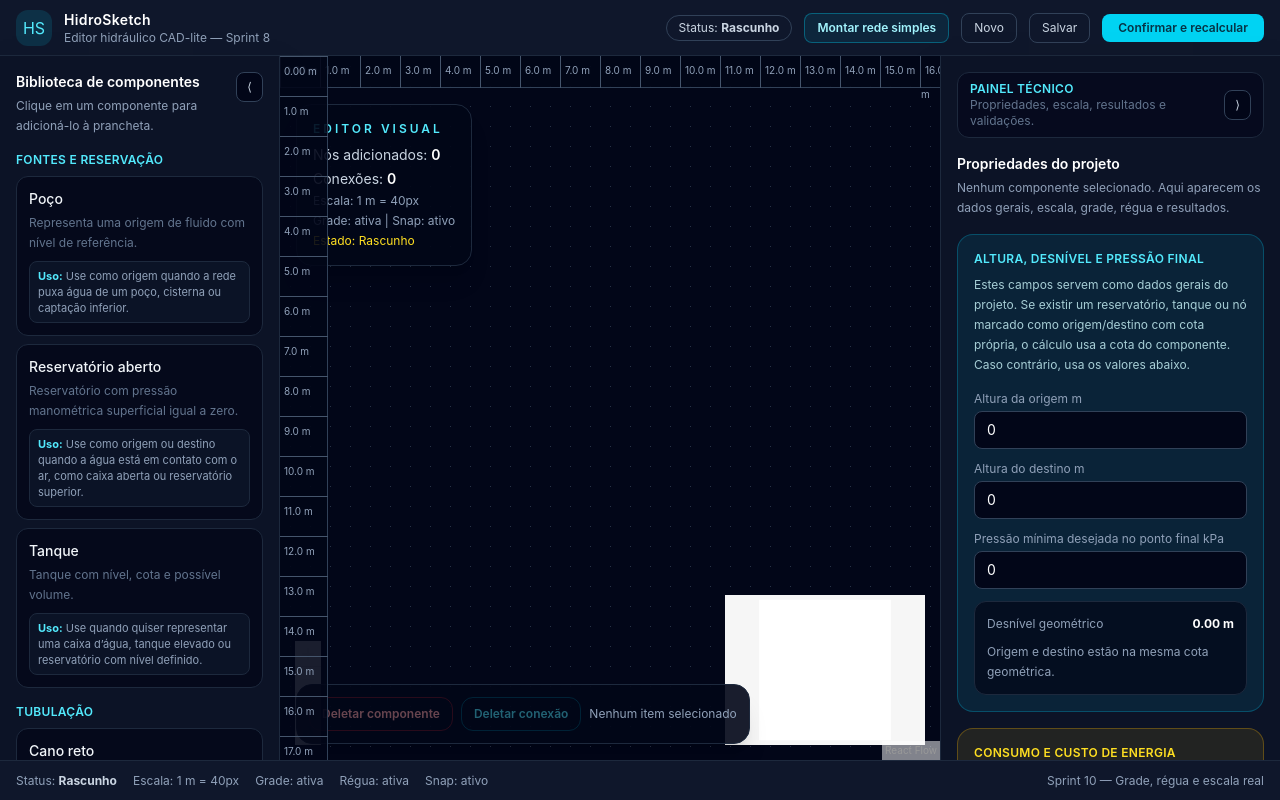
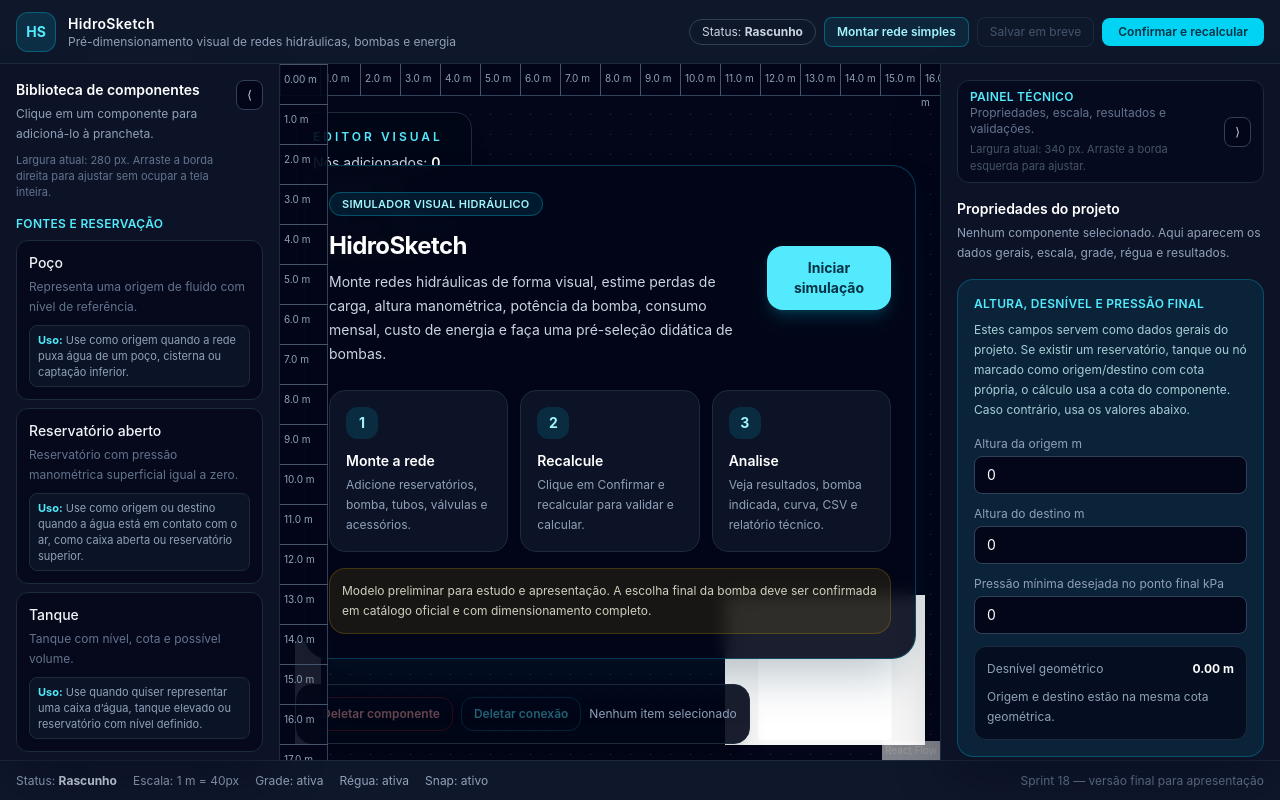
Before and after one commit to juliosadesign/HidrosKetch, a React (Vite) app: page / in a window 1280 px wide. Built offline with nearby package versions, Linux system fonts and the light colour scheme.

Commit message:
Finaliza HidroSketch para deploy

```diff
--- a/src/components/layout/AppLayout.tsx
+++ b/src/components/layout/AppLayout.tsx
@@ -1,4 +1,5 @@
 import { useMemo, useRef, useState } from "react";
+import type { MouseEvent as ReactMouseEvent } from "react";
 import { useEdgesState, useNodesState } from "@xyflow/react";
 
 import { Topbar } from "./Topbar";
@@ -28,12 +29,30 @@ import { createSimpleHydraulicNetworkTemplate } from "../../editor/templates/sim
 const initialNodes: HydroFlowNode[] = [];
 const initialEdges: HydroFlowEdge[] = [];
 
+const SIDEBAR_COLLAPSED_WIDTH = 72;
+const SIDEBAR_DEFAULT_WIDTH = 280;
+const SIDEBAR_MIN_WIDTH = 220;
+const SIDEBAR_MAX_WIDTH = 420;
+
+const PROPERTIES_COLLAPSED_WIDTH = 52;
+const PROPERTIES_DEFAULT_WIDTH = 340;
+const PROPERTIES_MIN_WIDTH = 300;
+const PROPERTIES_MAX_WIDTH = 520;
+
+function clamp(value: number, min: number, max: number) {
+  return Math.min(Math.max(value, min), max);
+}
+
 export function AppLayout() {
   const requestCounterRef = useRef(0);
 
   const [addRequest, setAddRequest] = useState<AddComponentRequest | null>(null);
   const [isSidebarOpen, setIsSidebarOpen] = useState(true);
   const [isPropertiesPanelOpen, setIsPropertiesPanelOpen] = useState(true);
+  const [sidebarWidth, setSidebarWidth] = useState(SIDEBAR_DEFAULT_WIDTH);
+  const [propertiesPanelWidth, setPropertiesPanelWidth] = useState(
+    PROPERTIES_DEFAULT_WIDTH
+  );
 
   const [nodes, setNodes, onNodesChange] =
     useNodesState<HydroFlowNode>(initialNodes);
@@ -92,6 +111,63 @@ export function AppLayout() {
 
   const validationErrorCount =
     calculationState.lastValidation?.errors.length ?? 0;
+
+  const leftColumnWidth = isSidebarOpen
+    ? sidebarWidth
+    : SIDEBAR_COLLAPSED_WIDTH;
+
+  const rightColumnWidth = isPropertiesPanelOpen
+    ? propertiesPanelWidth
+    : PROPERTIES_COLLAPSED_WIDTH;
+
+  function handleStartSidebarResize(
+    event: ReactMouseEvent<HTMLDivElement>
+  ) {
+    startPanelResize("left", event, sidebarWidth);
+  }
+
+  function handleStartPropertiesResize(
+    event: ReactMouseEvent<HTMLDivElement>
+  ) {
+    startPanelResize("right", event, propertiesPanelWidth);
+  }
+
+  function startPanelResize(
+    side: "left" | "right",
+    event: ReactMouseEvent<HTMLDivElement>,
+    startWidth: number
+  ) {
+    event.preventDefault();
+
+    const startX = event.clientX;
+    document.body.style.cursor = "col-resize";
+    document.body.style.userSelect = "none";
+
+    function handleMouseMove(moveEvent: MouseEvent) {
+      const delta = moveEvent.clientX - startX;
+
+      if (side === "left") {
+        setSidebarWidth(
+          clamp(startWidth + delta, SIDEBAR_MIN_WIDTH, SIDEBAR_MAX_WIDTH)
+        );
+        return;
+      }
+
+      setPropertiesPanelWidth(
+        clamp(startWidth - delta, PROPERTIES_MIN_WIDTH, PROPERTIES_MAX_WIDTH)
+      );
+    }
+
+    function handleMouseUp() {
+      document.removeEventListener("mousemove", handleMouseMove);
+      document.removeEventListener("mouseup", handleMouseUp);
+      document.body.style.cursor = "";
+      document.body.style.userSelect = "";
+    }
+
+    document.addEventListener("mousemove", handleMouseMove);
+    document.addEventListener("mouseup", handleMouseUp);
+  }
 
   function handleAddComponent(component: ComponentCatalogItem) {
     requestCounterRef.current += 1;
@@ -162,14 +238,8 @@ export function AppLayout() {
     if (calculationAttempt.status === "blocked") {
       setCalculationState((previousState) => ({
         status: "blocked",
-
-        // Sprint 9:
-        // preserva o último resultado válido mesmo quando a nova tentativa falha.
         lastResult: previousState.lastResult,
-
         lastValidation: calculationAttempt.validation,
-
-        // mantém a data do último cálculo válido.
         lastCalculatedAt: previousState.lastCalculatedAt,
       }));
 
@@ -180,10 +250,7 @@ export function AppLayout() {
     if (calculationAttempt.status === "failed") {
       setCalculationState((previousState) => ({
         status: "failed",
-
-        // Também preservamos o último resultado válido em caso de falha técnica.
         lastResult: previousState.lastResult,
-
         lastValidation: calculationAttempt.validation,
         lastCalculatedAt: previousState.lastCalculatedAt,
       }));
@@ -212,20 +279,17 @@ export function AppLayout() {
       />
 
       <main
-        className={`grid min-h-0 flex-1 transition-[grid-template-columns] duration-300 ease-in-out ${
-          isSidebarOpen
-            ? isPropertiesPanelOpen
-              ? "grid-cols-[280px_1fr_340px]"
-              : "grid-cols-[280px_1fr_52px]"
-            : isPropertiesPanelOpen
-              ? "grid-cols-[72px_1fr_340px]"
-              : "grid-cols-[72px_1fr_52px]"
-        }`}
+        className="grid min-h-0 flex-1 transition-[grid-template-columns] duration-200 ease-in-out"
+        style={{
+          gridTemplateColumns: `${leftColumnWidth}px minmax(0,1fr) ${rightColumnWidth}px`,
+        }}
       >
         <Sidebar
           isCollapsed={!isSidebarOpen}
           onToggle={() => setIsSidebarOpen((current) => !current)}
           onAddComponent={handleAddComponent}
+          onResizeStart={handleStartSidebarResize}
+          widthPx={sidebarWidth}
         />
 
         <HydroSketchCanvas
@@ -243,6 +307,7 @@ export function AppLayout() {
           projectState={projectState}
           setProjectState={setProjectState}
           scaleSettings={scaleSettings}
+          onCreateSimpleNetwork={handleCreateSimpleNetwork}
         />
 
         <PropertiesPanel
@@ -255,6 +320,8 @@ export function AppLayout() {
           onUpdateEnergySettings={updateEnergySettings}
           isCollapsed={!isPropertiesPanelOpen}
           onToggle={() => setIsPropertiesPanelOpen((current) => !current)}
+          onResizeStart={handleStartPropertiesResize}
+          widthPx={propertiesPanelWidth}
           onUpdateSelectedNodeData={updateSelectedNodeData}
         />
       </main>
--- a/src/components/layout/BottomStatusBar.tsx
+++ b/src/components/layout/BottomStatusBar.tsx
@@ -13,10 +13,10 @@ export function BottomStatusBar({
   scaleSettings,
 }: BottomStatusBarProps) {
   return (
-    <footer className="flex h-10 items-center justify-between border-t border-slate-800 bg-slate-900 px-4 text-xs text-slate-400">
-      <div className="flex items-center gap-4">
-        <span>
-          Status:{" "}
+    <footer className="flex h-10 items-center justify-between gap-4 border-t border-slate-800 bg-slate-900 px-4 text-xs text-slate-400">
+      <div className="flex min-w-0 items-center gap-4 overflow-hidden">
+        <span className="shrink-0">
+          Status: {" "}
           <strong
             className={
               projectState === "calculated"
@@ -34,14 +34,22 @@ export function BottomStatusBar({
           </strong>
         </span>
 
-        <span>Escala: 1 m = {scaleSettings.pixelsPerMeter}px</span>
-        <span>Grade: {scaleSettings.gridEnabled ? "ativa" : "inativa"}</span>
-        <span>Régua: {scaleSettings.rulerEnabled ? "ativa" : "inativa"}</span>
-        <span>Snap: {scaleSettings.snapEnabled ? "ativo" : "inativo"}</span>
+        <span className="hidden shrink-0 sm:inline">
+          Escala: 1 m = {scaleSettings.pixelsPerMeter}px
+        </span>
+        <span className="hidden shrink-0 md:inline">
+          Grade: {scaleSettings.gridEnabled ? "ativa" : "inativa"}
+        </span>
+        <span className="hidden shrink-0 md:inline">
+          Régua: {scaleSettings.rulerEnabled ? "ativa" : "inativa"}
+        </span>
+        <span className="hidden shrink-0 lg:inline">
+          Snap: {scaleSettings.snapEnabled ? "ativo" : "inativo"}
+        </span>
       </div>
 
-      <div className="flex items-center gap-4">
-        <span>Sprint 10 — Grade, régua e escala real</span>
+      <div className="hidden shrink-0 items-center gap-4 text-slate-500 sm:flex">
+        <span>Sprint 18 — versão final para apresentação</span>
       </div>
     </footer>
   );
--- a/src/components/layout/Sidebar.tsx
+++ b/src/components/layout/Sidebar.tsx
@@ -1,3 +1,5 @@
+import type { MouseEvent as ReactMouseEvent } from "react";
+
 import { COMPONENT_CATALOG } from "../../domain/catalogs/componentCatalog";
 import type { ComponentCatalogItem } from "../../domain/catalogs/componentCatalog";
 import { getComponentUsageGuide } from "../../domain/catalogs/componentHelp";
@@ -6,6 +8,8 @@ type SidebarProps = {
   isCollapsed: boolean;
   onToggle: () => void;
   onAddComponent: (component: ComponentCatalogItem) => void;
+  onResizeStart: (event: ReactMouseEvent<HTMLDivElement>) => void;
+  widthPx: number;
 };
 
 function groupCatalogByCategory() {
@@ -24,10 +28,13 @@ function groupCatalogByCategory() {
 
 // Biblioteca lateral de componentes.
 // Sprint 13A: barra retrátil para liberar espaço para a prancheta.
+// Sprint 18: largura ajustável pelo mouse com limite mínimo e máximo.
 export function Sidebar({
   isCollapsed,
   onToggle,
   onAddComponent,
+  onResizeStart,
+  widthPx,
 }: SidebarProps) {
   const groupedCatalog = groupCatalogByCategory();
 
@@ -53,7 +60,15 @@ export function Sidebar({
   }
 
   return (
-    <aside className="min-h-0 overflow-y-auto border-r border-slate-800 bg-slate-900/80 p-4 shadow-2xl shadow-slate-950/40">
+    <aside className="relative min-h-0 overflow-y-auto border-r border-slate-800 bg-slate-900/80 p-4 shadow-2xl shadow-slate-950/40">
+      <div
+        role="separator"
+        aria-label="Redimensionar biblioteca de componentes"
+        title="Arraste para aumentar ou reduzir a biblioteca de componentes"
+        onMouseDown={onResizeStart}
+        className="absolute right-0 top-0 z-20 h-full w-2 cursor-col-resize bg-transparent transition hover:bg-cyan-400/25"
+      />
+
       <div className="mb-4 flex items-start justify-between gap-3">
         <div>
           <h2 className="text-sm font-semibold text-white">
@@ -62,6 +77,11 @@ export function Sidebar({
 
           <p className="mt-1 text-xs leading-5 text-slate-400">
             Clique em um componente para adicioná-lo à prancheta.
+          </p>
+
+          <p className="mt-2 text-[11px] leading-4 text-slate-500">
+            Largura atual: {Math.round(widthPx)} px. Arraste a borda direita
+            para ajustar sem ocupar a tela inteira.
           </p>
         </div>
 
--- a/src/components/layout/Topbar.tsx
+++ b/src/components/layout/Topbar.tsx
@@ -8,6 +8,18 @@ type TopbarProps = {
   validationErrorCount: number;
 };
 
+function getStatusLabel(projectState: ProjectVisualState) {
+  if (projectState === "calculated") return "Calculado";
+  if (projectState === "outdated") return "Desatualizado";
+  return "Rascunho";
+}
+
+function getStatusClass(projectState: ProjectVisualState) {
+  if (projectState === "calculated") return "text-emerald-300";
+  if (projectState === "outdated") return "text-yellow-300";
+  return "text-slate-300";
+}
+
 export function Topbar({
   projectState,
   onConfirmCalculate,
@@ -15,40 +27,25 @@ export function Topbar({
   validationErrorCount,
 }: TopbarProps) {
   return (
-    <header className="flex h-14 items-center justify-between border-b border-slate-800 bg-slate-900 px-4">
-      <div className="flex items-center gap-3">
-        <div className="flex h-9 w-9 items-center justify-center rounded-xl bg-cyan-500/15 text-cyan-300">
+    <header className="flex h-16 items-center justify-between gap-4 border-b border-slate-800 bg-slate-900 px-4">
+      <div className="flex min-w-0 items-center gap-3">
+        <div className="flex h-10 w-10 shrink-0 items-center justify-center rounded-xl border border-cyan-400/30 bg-cyan-500/15 text-sm font-bold text-cyan-300">
           HS
         </div>
 
-        <div>
-          <h1 className="text-sm font-semibold tracking-wide text-white">
+        <div className="min-w-0">
+          <h1 className="truncate text-sm font-semibold tracking-wide text-white">
             HidroSketch
           </h1>
-          <p className="text-xs text-slate-400">
-            Editor hidráulico CAD-lite — Sprint 8
+          <p className="truncate text-xs text-slate-400">
+            Pré-dimensionamento visual de redes hidráulicas, bombas e energia
           </p>
         </div>
       </div>
 
-      <div className="flex items-center gap-3">
+      <div className="flex shrink-0 items-center gap-2">
         <span className="rounded-full border border-slate-700 px-3 py-1 text-xs text-slate-300">
-          Status:{" "}
-          <strong
-            className={
-              projectState === "calculated"
-                ? "text-emerald-300"
-                : projectState === "outdated"
-                  ? "text-yellow-300"
-                  : "text-slate-300"
-            }
-          >
-            {projectState === "calculated"
-              ? "Calculado"
-              : projectState === "outdated"
-                ? "Desatualizado"
-                : "Rascunho"}
-          </strong>
+          Status: <strong className={getStatusClass(projectState)}>{getStatusLabel(projectState)}</strong>
         </span>
 
         {validationErrorCount > 0 && (
@@ -66,12 +63,13 @@ export function Topbar({
           Montar rede simples
         </button>
 
-        <button className="rounded-lg border border-slate-700 px-3 py-1.5 text-xs text-slate-300 hover:bg-slate-800">
-          Novo
-        </button>
-
-        <button className="rounded-lg border border-slate-700 px-3 py-1.5 text-xs text-slate-300 hover:bg-slate-800">
-          Salvar
+        <button
+          type="button"
+          disabled
+          className="hidden rounded-lg border border-slate-800 px-3 py-1.5 text-xs text-slate-600 lg:inline-flex"
+          title="Funcionalidade reservada para versão futura."
+        >
+          Salvar em breve
         </button>
 
         <ConfirmCalculateButton
--- a/src/components/panels/PropertiesPanel.tsx
+++ b/src/components/panels/PropertiesPanel.tsx
@@ -1,3 +1,5 @@
+import type { MouseEvent as ReactMouseEvent } from "react";
+
 import type {
     EditorScaleSettings,
     HydroFlowNode,
@@ -29,6 +31,8 @@ import type {
     energySettings: ProjectEnergySettings;
     isCollapsed: boolean;
     onToggle: () => void;
+    onResizeStart: (event: ReactMouseEvent<HTMLDivElement>) => void;
+    widthPx: number;
     onUpdateScaleSettings: UpdateScaleSettings;
     onUpdateEnergySettings: UpdateProjectEnergySettings;
     onUpdateSelectedNodeData: UpdateSelectedNodeData;
@@ -86,6 +90,8 @@ import type {
     energySettings,
     isCollapsed,
     onToggle,
+    onResizeStart,
+    widthPx,
     onUpdateScaleSettings,
     onUpdateEnergySettings,
     onUpdateSelectedNodeData,
@@ -205,7 +211,15 @@ import type {
     }
 
     return (
-      <aside className="min-h-0 overflow-y-auto border-l border-slate-800 bg-slate-900/80 p-4 shadow-2xl shadow-slate-950/40">
+      <aside className="relative min-h-0 overflow-y-auto border-l border-slate-800 bg-slate-900/80 p-4 shadow-2xl shadow-slate-950/40">
+        <div
+          role="separator"
+          aria-label="Redimensionar painel técnico"
+          title="Arraste para aumentar ou reduzir o painel técnico"
+          onMouseDown={onResizeStart}
+          className="absolute left-0 top-0 z-20 h-full w-2 cursor-col-resize bg-transparent transition hover:bg-cyan-400/25"
+        />
+
         <div className="mb-4 flex items-center justify-between gap-3 rounded-xl border border-slate-800 bg-slate-950/60 px-3 py-2">
           <div>
             <h2 className="text-xs font-semibold uppercase tracking-wide text-cyan-300">
@@ -213,6 +227,10 @@ import type {
             </h2>
             <p className="text-xs text-slate-500">
               Propriedades, escala, resultados e validações.
+            </p>
+            <p className="mt-1 text-[11px] text-slate-600">
+              Largura atual: {Math.round(widthPx)} px. Arraste a borda esquerda
+              para ajustar.
             </p>
           </div>
 
--- a/src/editor/HydroSketchCanvas.tsx
+++ b/src/editor/HydroSketchCanvas.tsx
@@ -34,12 +34,83 @@ type HydroSketchCanvasProps = {
   setProjectState: Dispatch<SetStateAction<ProjectVisualState>>;
 
   scaleSettings: EditorScaleSettings;
+  onCreateSimpleNetwork: () => void;
 };
 
+function EmptyProjectIntro({
+  onCreateSimpleNetwork,
+}: {
+  onCreateSimpleNetwork: () => void;
+}) {
+  return (
+    <div className="pointer-events-none absolute inset-0 z-10 flex items-center justify-center p-6">
+      <section className="pointer-events-auto w-full max-w-3xl rounded-3xl border border-cyan-500/30 bg-slate-950/90 p-6 shadow-2xl shadow-cyan-950/30 backdrop-blur">
+        <div className="flex flex-col gap-5 lg:flex-row lg:items-center lg:justify-between">
+          <div>
+            <span className="rounded-full border border-cyan-400/30 bg-cyan-400/10 px-3 py-1 text-[11px] font-semibold uppercase tracking-wide text-cyan-200">
+              Simulador visual hidráulico
+            </span>
+
+            <h2 className="mt-4 text-2xl font-bold tracking-tight text-white">
+              HidroSketch
+            </h2>
+
+            <p className="mt-2 max-w-xl text-sm leading-6 text-slate-300">
+              Monte redes hidráulicas de forma visual, estime perdas de carga,
+              altura manométrica, potência da bomba, consumo mensal, custo de
+              energia e faça uma pré-seleção didática de bombas.
+            </p>
+          </div>
+
+          <button
+            type="button"
+            onClick={onCreateSimpleNetwork}
+            className="rounded-2xl bg-cyan-300 px-5 py-3 text-sm font-bold text-cyan-950 shadow-lg shadow-cyan-500/20 transition hover:bg-cyan-200"
+          >
+            Iniciar simulação
+          </button>
+        </div>
+
+        <div className="mt-6 grid gap-3 md:grid-cols-3">
+          {[
+            ["1", "Monte a rede", "Adicione reservatórios, bomba, tubos, válvulas e acessórios."],
+            ["2", "Recalcule", "Clique em Confirmar e recalcular para validar e calcular."],
+            ["3", "Analise", "Veja resultados, bomba indicada, curva, CSV e relatório técnico."],
+          ].map(([step, title, description]) => (
+            <div
+              key={step}
+              className="rounded-2xl border border-slate-800 bg-slate-900/80 p-4"
+            >
+              <div className="flex h-8 w-8 items-center justify-center rounded-xl bg-cyan-500/15 text-sm font-bold text-cyan-200">
+                {step}
+              </div>
+              <h3 className="mt-3 text-sm font-semibold text-white">{title}</h3>
+              <p className="mt-1 text-xs leading-5 text-slate-400">
+                {description}
+              </p>
+            </div>
+          ))}
+        </div>
+
+        <p className="mt-4 rounded-2xl border border-yellow-500/20 bg-yellow-500/10 p-3 text-xs leading-5 text-yellow-50/80">
+          Modelo preliminar para estudo e apresentação. A escolha final da bomba
+          deve ser confirmada em catálogo oficial e com dimensionamento completo.
+        </p>
+      </section>
+    </div>
+  );
+}
+
 export function HydroSketchCanvas(props: HydroSketchCanvasProps) {
+  const hasComponents = props.nodes.length > 0;
+
   return (
     <section className="relative min-h-0 overflow-hidden bg-slate-950">
       <HydroEditor {...props} />
+
+      {!hasComponents && (
+        <EmptyProjectIntro onCreateSimpleNetwork={props.onCreateSimpleNetwork} />
+      )}
     </section>
   );
 }
```
Lines whose indentation alone changed are shown as unchanged.
